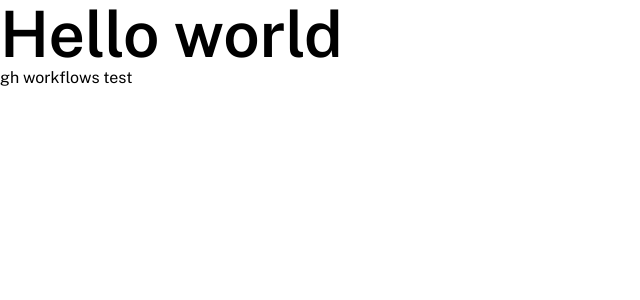
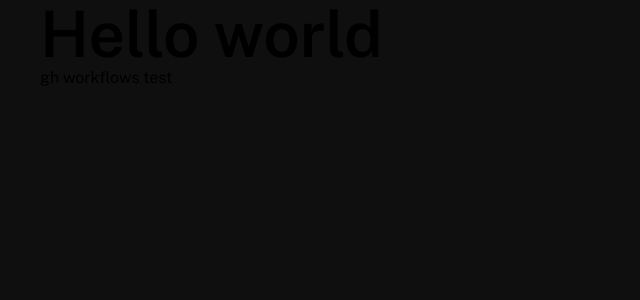
Before and after one commit to mpoweredo/shopapp-front, a Next.js app: page / in a window 1280 px wide. Shown: the top 300 px of the page, without its empty margins (0-640 px from the left). Built offline with nearby package versions, Linux system fonts and the light colour scheme.

Commit message:
feat: added basic layout and make sc work on server side

```diff
--- a/next.config.js
+++ b/next.config.js
@@ -1,8 +1,11 @@
-const withRoutes = require("nextjs-routes/config")();
+const withRoutes = require('nextjs-routes/config')()
 
 /** @type {import('next').NextConfig} */
 const nextConfig = {
   reactStrictMode: true,
+  compiler: {
+    styledComponents: true,
+  },
 }
 
-module.exports = withRoutes(nextConfig);
+module.exports = withRoutes(nextConfig)
--- /dev/null
+++ b/src/components/templates/Layout/Layout.style.ts
@@ -0,0 +1,18 @@
+import styled from 'styled-components'
+
+export const LayoutWrapper = styled.div`
+  display: flex;
+  flex-direction: column;
+  min-height: 100vh;
+  position: relative;
+  width: 100%;
+
+  main {
+    display: flex;
+    flex: 1;
+    flex-direction: column;
+    margin: 0 auto;
+    max-width: ${({ theme }) => theme.maxWidth.main};
+    width: 100%;
+  }
+`
--- /dev/null
+++ b/src/components/templates/Layout/Layout.tsx
@@ -0,0 +1,15 @@
+import * as S from '@/templates/Layout/Layout.style'
+import { ILayoutProps } from '@/templates/Layout/Layout.type'
+import { Public_Sans } from 'next/font/google'
+
+const publicSans = Public_Sans({ subsets: ['latin'] })
+
+const Layout = ({ children }: ILayoutProps) => {
+  return (
+    <S.LayoutWrapper className={publicSans.className}>
+      <main>{children}</main>
+    </S.LayoutWrapper>
+  )
+}
+
+export default Layout
--- a/src/pages/_app.tsx
+++ b/src/pages/_app.tsx
@@ -1,15 +1,13 @@
 import type { AppProps } from 'next/app'
-import { Public_Sans } from 'next/font/google'
 import Providers from '@/providers/Providers'
-
-const publicSans = Public_Sans({ subsets: ['latin'] })
+import Layout from '@/templates/Layout/Layout'
 
 export default function App({ Component, pageProps }: AppProps) {
   return (
     <Providers>
-      <main className={publicSans.className}>
+      <Layout>
         <Component {...pageProps} />
-      </main>
+      </Layout>
     </Providers>
   )
 }
--- a/src/pages/_document.tsx
+++ b/src/pages/_document.tsx
@@ -1,10 +1,42 @@
-import { Html, Head, Main, NextScript } from 'next/document'
+import Document, {
+  Html,
+  Head,
+  Main,
+  NextScript,
+  DocumentContext,
+} from 'next/document'
+import { ServerStyleSheet } from 'styled-components'
 
-export default function Document() {
+export default class MyDocument extends Document {
+  static async getInitialProps(ctx: DocumentContext) {
+    const sheet = new ServerStyleSheet()
+    const originalRenderPage = ctx.renderPage
+    try {
+      ctx.renderPage = () =>
+        originalRenderPage({
+          enhanceApp: (App) => (props) =>
+            sheet.collectStyles(<App {...props} />), //gets the styles from all the components inside <App>
+        })
+      const initialProps = await Document.getInitialProps(ctx)
+      return {
+        ...initialProps,
+        styles: (
+          <>
+            {initialProps.styles}
+            {/*👇 insert the collected styles to the html document*/}
+            {sheet.getStyleElement()}
+          </>
+        ),
+      }
+    } finally {
+      sheet.seal()
+    }
+  }
+
+  render() {
     return (
-    <Html lang='en'>
+      <Html>
         <Head />
-
         <body>
           <Main />
           <NextScript />
@@ -12,3 +44,4 @@ export default function Document() {
       </Html>
     )
   }
+}
--- a/src/styles/global.style.ts
+++ b/src/styles/global.style.ts
@@ -24,6 +24,7 @@ export const GlobalStyles = createGlobalStyle`
     margin: 0 auto;
     overflow-wrap: anywhere;
     white-space: pre-wrap;
+    background-color: ${({ theme }) => theme.color.black900};
   }
 
   a {
```
Also changed, not shown: src/components/templates/Layout/Layout.type.ts (added, +7 -0 lines), tsconfig.json (+6 -1 lines). Lines whose indentation alone changed are shown as unchanged.
